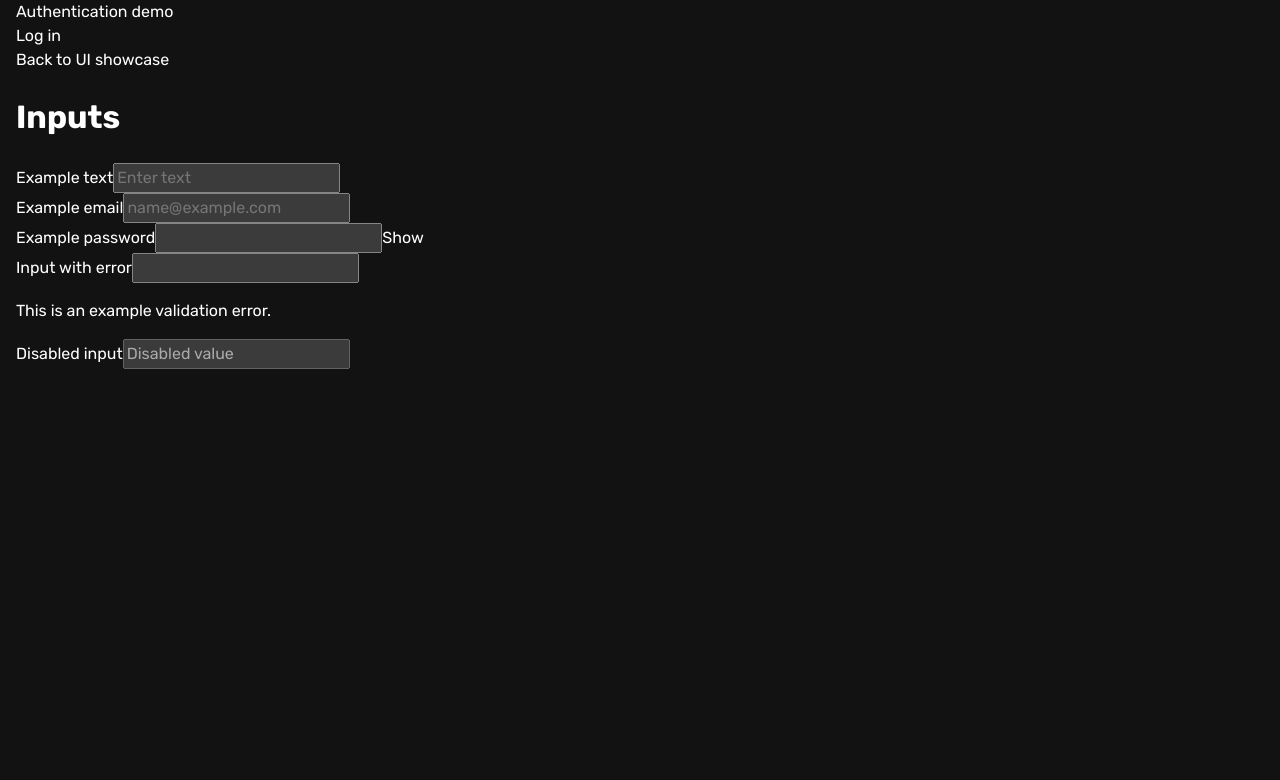
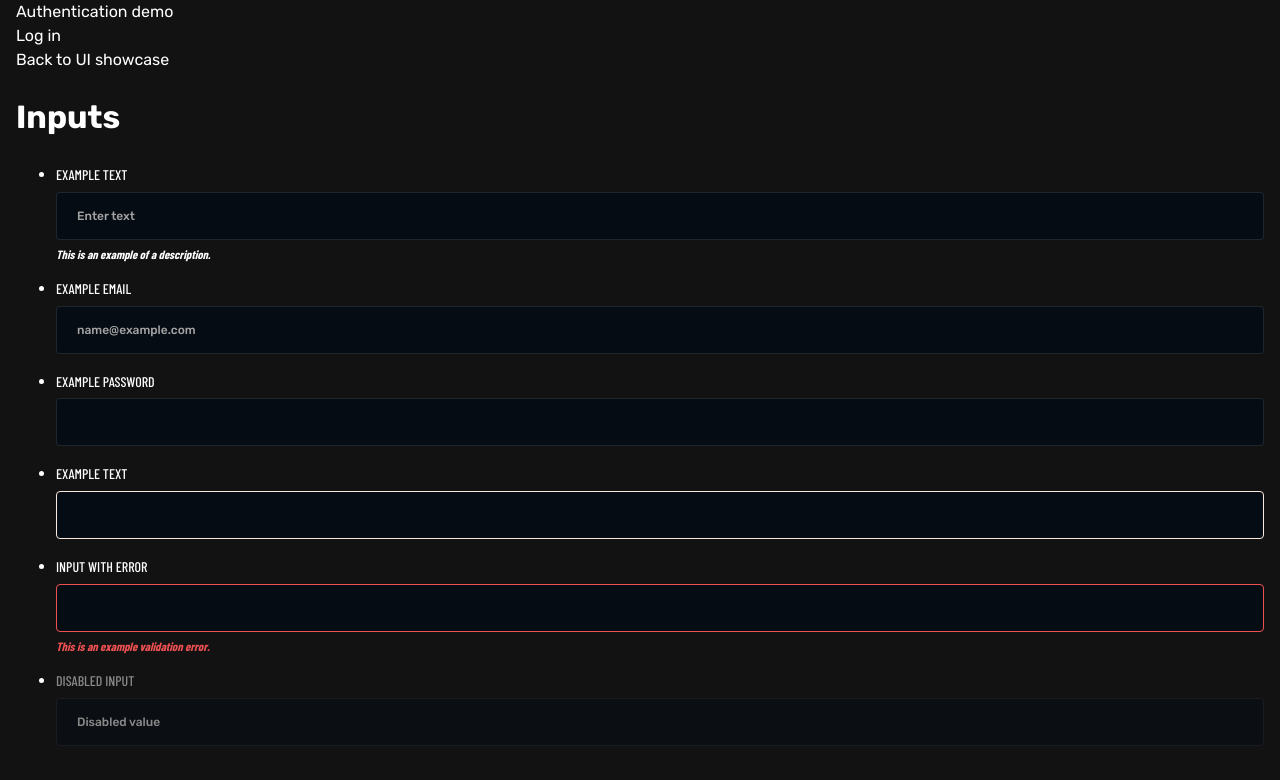
Before and after one commit to DAPSY-dev/modal-auth, a React (Vite) app: page /ui/inputs in a window 1280 px wide. Shown: the top 780 px of the page. Built offline with nearby package versions, Linux system fonts and the light colour scheme; no server answers; a web font is replaced by a local one.

Commit message:
feat(styles): input styles

```diff
--- a/src/components/Input.tsx
+++ b/src/components/Input.tsx
@@ -1,43 +1,91 @@
 import { useId, useState, type ComponentProps } from 'react';
 import { Button } from './Button';
+import { Icon } from './Icon';
 
 export function Input({
   label,
+  description,
+  success,
   error,
   'aria-describedby': describedBy,
+  className,
   ...props
-}: ComponentProps<'input'> & { label: string; error?: string }) {
+}: ComponentProps<'input'> & {
+  label: string;
+  description?: string;
+  success?: boolean;
+  error?: string;
+}) {
   const id = useId();
   const [passwordVisible, setPasswordVisible] = useState(false);
   const isPassword = props.type === 'password';
+  const descriptionId = `${id}-description`;
   const errorId = `${id}-error`;
   return (
-    <div>
-      <label htmlFor={id}>{label}</label>
+    <div
+      className={[
+        'input',
+        isPassword && 'input--password',
+        success && 'input--success',
+        error && 'input--error',
+        props.disabled && 'input--disabled',
+        className,
+      ]
+        .filter(Boolean)
+        .join(' ')}
+    >
+      <label htmlFor={id} className="input__label">
+        {label}
+      </label>
+      <div className="input__field-wrapper">
         <input
           {...props}
           type={isPassword && passwordVisible ? 'text' : props.type}
           id={id}
           aria-invalid={error ? true : undefined}
           aria-describedby={
-          [describedBy, error ? errorId : undefined]
+            [
+              describedBy,
+              description ? descriptionId : undefined,
+              error ? errorId : undefined,
+            ]
               .filter(Boolean)
               .join(' ') || undefined
           }
+          className="input__field"
         />
-      {isPassword && (
+        {isPassword ? (
           <Button
             type="button"
             disabled={props.disabled}
             aria-controls={id}
             aria-label={`${passwordVisible ? 'Hide' : 'Show'} ${label.toLowerCase()}`}
             onClick={() => setPasswordVisible((visible) => !visible)}
+            className="input__icon-wrapper"
           >
-          {passwordVisible ? 'Hide' : 'Show'}
+            {passwordVisible ? (
+              <Icon name="open-eye" className="input__icon-wrapper-icon" />
+            ) : (
+              <Icon name="close-eye" className="input__icon-wrapper-icon" />
+            )}
           </Button>
+        ) : error ? (
+          <span className="input__icon-wrapper input__icon-wrapper--error">
+            <Icon name="close" className="input__icon-wrapper-icon" />
+          </span>
+        ) : success ? (
+          <span className="input__icon-wrapper input__icon-wrapper--success">
+            <Icon name="check" className="input__icon-wrapper-icon" />
+          </span>
+        ) : null}
+      </div>
+      {description && (
+        <p id={descriptionId} className="input__description">
+          {description}
+        </p>
       )}
       {error && (
-        <p id={errorId} role="alert">
+        <p id={errorId} role="alert" className="input__error">
           {error}
         </p>
       )}
--- a/src/pages/UiInputsPage.tsx
+++ b/src/pages/UiInputsPage.tsx
@@ -9,18 +9,58 @@ export function UiInputsPage() {
       <Layout>
         <Link to="/ui">Back to UI showcase</Link>
         <h1>Inputs</h1>
-        <Input label="Example text" type="text" placeholder="Enter text" />
+        <ul>
+          <li>
+            <p>
+              <Input
+                label="Example text"
+                type="text"
+                placeholder="Enter text"
+                description="This is an example of a description."
+              />
+            </p>
+          </li>
+          <li>
+            <p>
               <Input
                 label="Example email"
                 type="email"
                 placeholder="name@example.com"
               />
-        <Input label="Example password" type="password" autoComplete="off" />
+            </p>
+          </li>
+          <li>
+            <p>
+              <Input
+                label="Example password"
+                type="password"
+                autoComplete="off"
+              />
+            </p>
+          </li>
+          <li>
+            <p>
+              <Input label="Example text" type="text" success />
+            </p>
+          </li>
+          <li>
+            <p>
               <Input
                 label="Input with error"
                 error="This is an example validation error."
               />
-        <Input label="Disabled input" disabled defaultValue="Disabled value" />
+            </p>
+          </li>
+          <li>
+            <p>
+              <Input
+                label="Disabled input"
+                disabled
+                defaultValue="Disabled value"
+              />
+            </p>
+          </li>
+        </ul>
       </Layout>
       <AuthModal />
     </>
--- a/src/styles/base/_variables.scss
+++ b/src/styles/base/_variables.scss
@@ -11,6 +11,7 @@
   --ma-base-color-neutral-900: 18 18 18;
   --ma-base-color-neutral-950: 15 15 15;
 
+  --ma-base-color-primary-50: 204 253 247;
   --ma-base-color-primary-100: 183 251 244;
   --ma-base-color-primary-150: 183 251 244;
   --ma-base-color-primary-200: 142 223 245;
@@ -25,15 +26,20 @@
   --ma-base-color-secondary-300: 228 185 149;
   --ma-base-color-secondary-400: 222 171 123;
   --ma-base-color-secondary-500: 214 151 92;
+  --ma-base-color-secondary-550: 210 141 76;
   --ma-base-color-secondary-700: 185 111 46;
   --ma-base-color-secondary-800: 154 92 38;
   --ma-base-color-secondary-850: 143 86 35;
   --ma-base-color-secondary-900: 124 74 31;
   --ma-base-color-secondary-950: 93 55 23;
 
+  --ma-base-color-red-500: 239 81 83;
+
+  --ma-base-color-functional-done: 248 233 225;
+
   --ma-base-color-text-secondary: 164 164 164;
 
-  --ma-base-color-red-500: 239 81 83;
+  --ma-base-color-input-fill: 6 12 20;
 
   // Gradients
   --ma-base-gradient-50: linear-gradient(
--- a/src/styles/components/_index.scss
+++ b/src/styles/components/_index.scss
@@ -1,4 +1,5 @@
 @forward 'wrapper';
 @forward 'link';
 @forward 'button';
+@forward 'input';
 @forward 'modal';
--- /dev/null
+++ b/src/styles/components/_input.scss
@@ -0,0 +1,131 @@
+@use '../abstracts/functions' as *;
+@use '../abstracts/mixins' as *;
+
+.input {
+  display: grid;
+  gap: rem(8px);
+
+  &--disabled {
+    opacity: 0.5;
+  }
+
+  &__label {
+    font-family: var(--ma-base-font-family-2);
+    font-size: rem(14px);
+    font-weight: 500;
+    line-height: 1.2;
+    color: rgb(var(--ma-base-color-white));
+    text-transform: uppercase;
+  }
+
+  &__field-wrapper {
+    position: relative;
+  }
+
+  &__field {
+    border: rem(1px) solid rgb(var(--ma-base-color-white) / 0.1);
+    border-radius: rem(4px);
+    padding-block: rem(14px);
+    padding-inline: rem(20px);
+    inline-size: 100%;
+    background: rgb(var(--ma-base-color-input-fill));
+    font-size: rem(12px);
+    font-weight: 500;
+    line-height: 1.5;
+    color: rgb(var(--ma-base-color-white));
+    transition: border-color var(--ma-base-duration-fast);
+
+    @include reduce-motion {
+      transition: none;
+    }
+
+    &::placeholder {
+      color: rgb(var(--ma-base-color-text-secondary));
+      transition: color var(--ma-base-duration-fast);
+
+      @include reduce-motion {
+        transition: none;
+      }
+    }
+
+    @include hover {
+      &:not(:disabled):hover {
+        border-color: rgb(var(--ma-base-color-primary-400));
+
+        &::placeholder {
+          color: rgb(var(--ma-base-color-white));
+        }
+      }
+    }
+
+    &:focus {
+      border-color: rgb(var(--ma-base-color-primary-200));
+      outline: 2px solid rgb(var(--ma-base-color-secondary-550) / 0.3);
+
+      &::placeholder {
+        color: rgb(var(--ma-base-color-white));
+      }
+    }
+  }
+
+  &--password &__field,
+  &--error &__field {
+    padding-inline-end: rem(52px);
+  }
+
+  &--success &__field {
+    border-color: rgb(var(--ma-base-color-functional-done));
+  }
+
+  &--error &__field {
+    border-color: rgb(var(--ma-base-color-red-500));
+    color: rgb(var(--ma-base-color-red-500));
+  }
+
+  &__icon-wrapper {
+    position: absolute;
+    inset-block-start: 0;
+    inset-inline-end: 0;
+    padding-block: rem(16px);
+    padding-inline: rem(8px) rem(20px);
+    color: rgb(var(--ma-base-color-text-secondary));
+
+    &--success,
+    &--error {
+      pointer-events: none;
+    }
+
+    &--success {
+      color: rgb(var(--ma-base-color-primary-50));
+    }
+
+    &--error {
+      color: rgb(var(--ma-base-color-red-500));
+    }
+  }
+
+  &__icon-wrapper-icon {
+    inline-size: 1rem;
+    block-size: 1rem;
+  }
+
+  &__description {
+    margin: 0;
+    font-family: var(--ma-base-font-family-2);
+    font-size: rem(12px);
+    font-style: italic;
+    font-weight: 700;
+    line-height: 1.1;
+    color: rgb(var(--ma-base-color-white));
+  }
+
+  &__error {
+    margin: 0;
+    font-family: var(--ma-base-font-family-2);
+    font-size: rem(12px);
+    font-style: italic;
+    font-weight: 700;
+    line-height: 1.1;
+    color: rgb(var(--ma-base-color-red-500));
+  }
+}
```
Also changed, not shown: src/assets/icons/check.svg (added), src/assets/icons/open-eye.svg (added). Lines whose indentation alone changed are shown as unchanged.
